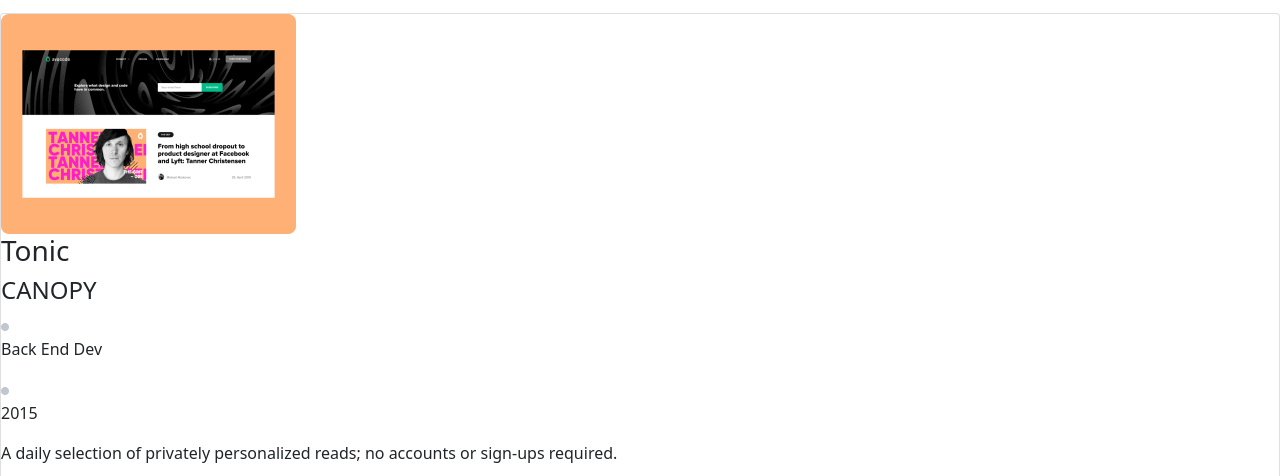
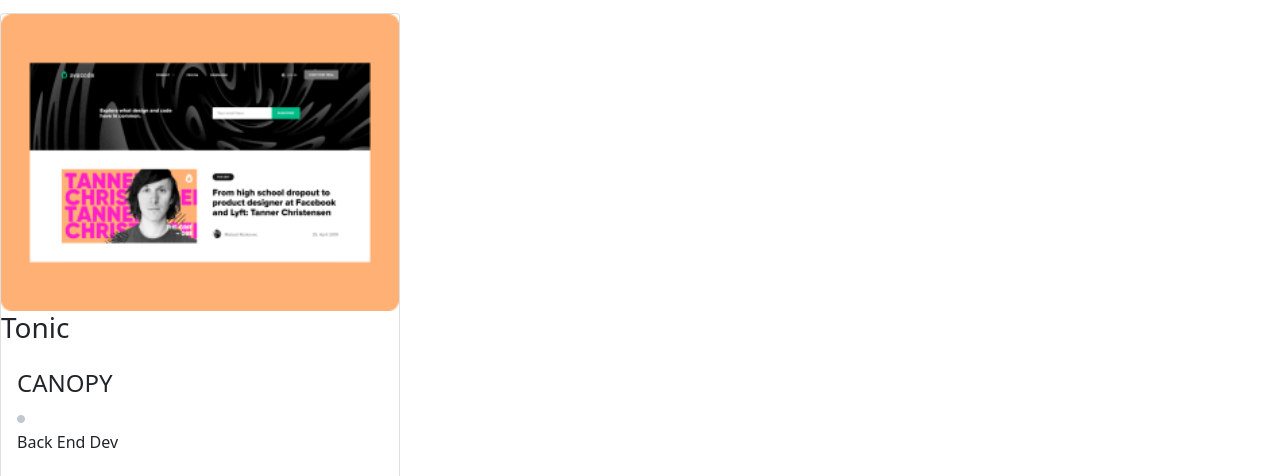
Before and after one commit to Moses-chibuike/portfolio-bootstrap, a website: page index.html in a window 1280 px wide. Shown: the part 403-879 px from the top of the page. Drawn offline with nearby package versions, Linux system fonts and the light colour scheme.

Commit message:
Add bootstrap to first project card

```diff
--- a/index.html
+++ b/index.html
@@ -46,12 +46,12 @@
 
         </section>
         <section id="portfolio-works" class="Works">
-            <div class="card port-one">
+            <div class="card" style="width: 25rem;">
                 <!-- <div class="profile"><img src="image-source/Snapshoot Portfolio.png" alt="project 1"></div> -->
-                <div class="profile"><img src="image-source/Snapshoot Portfolio.png" alt="project 1"></div>
+                <div class="profile"><img class="card-img-top" src="image-source/Snapshoot Portfolio.png" alt="project 1"></div>
                 <div class="card-port-description">
                     <h3>Tonic</h3>
-                    <div class="profile-description">
+                    <div class="card-body">
                         <h4>CANOPY</h4>
                         <img src="image-source/Counter.png" alt="">
                         <p>Back End Dev</p>
```
